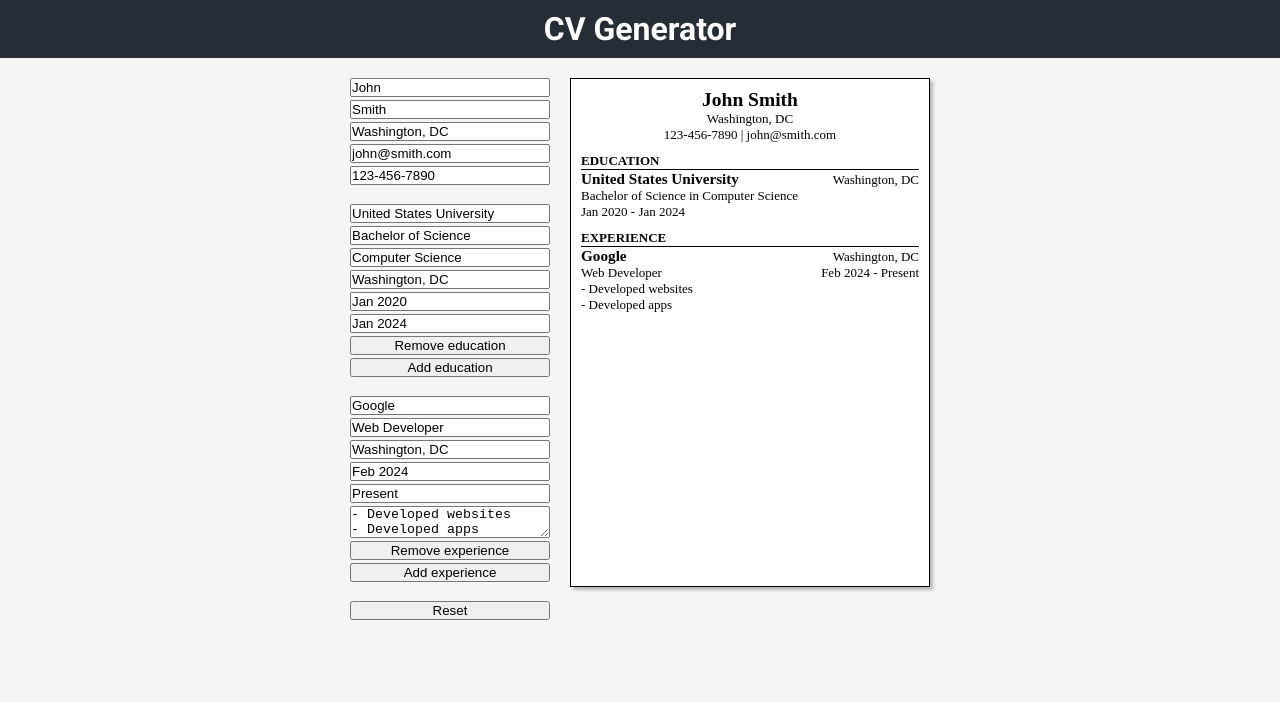
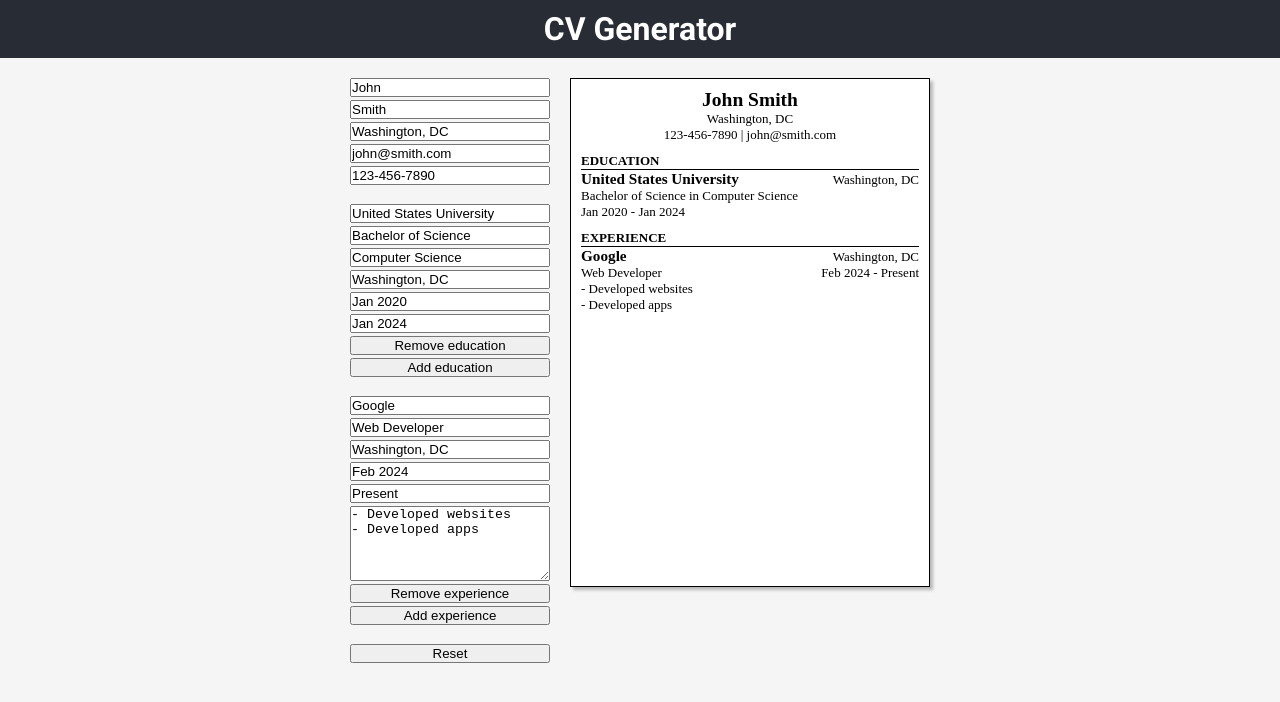
Before and after one commit to robsassack/cv-generator, a React (Vite) app: page / in a window 1280 px wide. Shown: the top 702 px of the page. Built offline with nearby package versions, Linux system fonts and the light colour scheme.

Commit message:
Added height to textarea

```diff
--- a/src/App.css
+++ b/src/App.css
@@ -64,6 +64,10 @@ body {
   gap: 3px;
 }
 
+textarea {
+  height: 75px;
+}
+
 .display {
   font-family: 'Times New Roman', Times, serif;
   padding: 10px;
```
